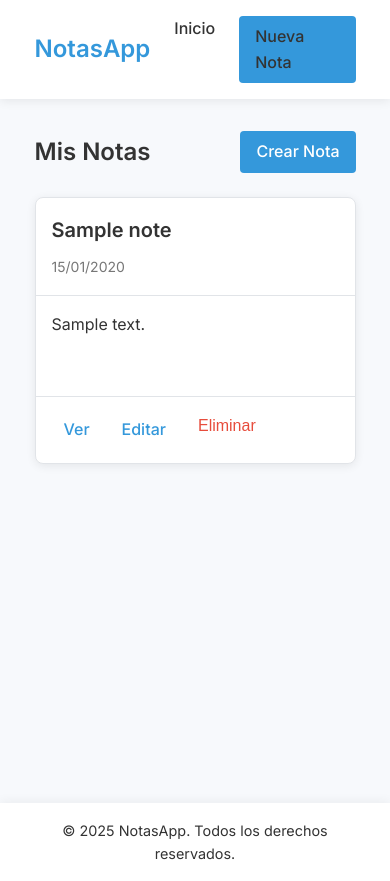
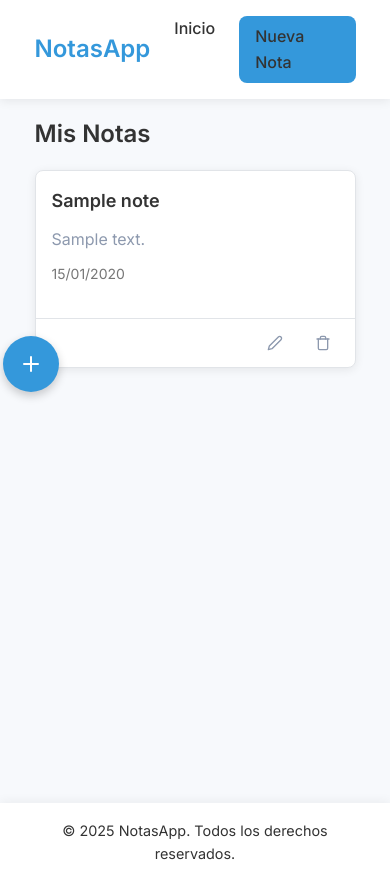
Before and after one commit to JMartinezRuiz/NeuroNotes, a Flask app: page / in a window 390 px wide. Run offline with Flask 3, Linux system fonts and the light colour scheme; tables that the repository leaves empty hold one stand-in row (values such as "Sample post").

Commit message:
Second commit

```diff
--- a/app/static/css/style.css
+++ b/app/static/css/style.css
@@ -4,10 +4,14 @@
     --secondary-color: #2ecc71;
     --danger-color: #e74c3c;
     --text-color: #333;
+    --text-light: #8d99ae;
     --light-gray: #f7f9fc;
     --border-color: #e1e4e8;
     --box-shadow: 0 2px 10px rgba(0, 0, 0, 0.08);
+    --box-shadow-hover: 0 8px 15px rgba(0, 0, 0, 0.1);
     --transition: all 0.3s ease;
+    --radius-sm: 8px;
+    --radius-md: 12px;
 }
 
 /* Reset y estilos base */
@@ -91,15 +95,17 @@
 
 /* Botones */
 .btn {
-    display: inline-block;
+    display: inline-flex;
+    align-items: center;
     padding: 0.5rem 1rem;
-    border-radius: 4px;
+    border-radius: var(--radius-sm);
     font-weight: 500;
     text-decoration: none;
     cursor: pointer;
     transition: var(--transition);
     border: none;
     font-size: 1rem;
+    gap: 0.5rem;
 }
 
 .btn-primary {
@@ -110,6 +116,7 @@
 .btn-primary:hover {
     background-color: #2980b9;
     transform: translateY(-2px);
+    box-shadow: var(--box-shadow);
 }
 
 .btn-danger {
@@ -138,6 +145,11 @@
 
 .btn-text.btn-danger:hover {
     background-color: rgba(231, 76, 60, 0.1);
+}
+
+.btn-icon {
+    font-size: 1.25rem;
+    line-height: 1;
 }
 
 /* Mensajes flash */
@@ -350,3 +362,162 @@
         align-items: stretch;
     }
 }
+
+/* NUEVOS ESTILOS PARA LA VERSIÓN MODERNA Y MINIMALISTA */
+
+/* Lista de notas vertical */
+.notes-list {
+    display: flex;
+    flex-direction: column;
+    gap: 1rem;
+    animation: fadeIn 0.5s ease;
+}
+
+/* Tarjeta de nota mejorada */
+.note-card {
+    background-color: #fff;
+    border-radius: var(--radius-md);
+    box-shadow: var(--box-shadow);
+    overflow: hidden;
+    transition: var(--transition);
+    display: flex;
+    flex-direction: column;
+    border: 1px solid var(--border-color);
+    animation: fadeInUp 0.5s ease forwards;
+}
+
+.note-card:hover {
+    transform: translateY(-3px);
+    box-shadow: var(--box-shadow-hover);
+}
+
+.note-card-content {
+    padding: 1.25rem;
+    flex-grow: 1;
+    text-decoration: none;
+    color: var(--text-color);
+    display: block;
+}
+
+.note-excerpt {
+    color: var(--text-light);
+    margin: 0.75rem 0;
+    line-height: 1.5;
+    overflow: hidden;
+    display: -webkit-box;
+    -webkit-line-clamp: 2;
+    -webkit-box-orient: vertical;
+}
+
+.note-card-actions {
+    display: flex;
+    border-top: 1px solid var(--border-color);
+    padding: 0.75rem 1.25rem;
+    gap: 1rem;
+    justify-content: flex-end;
+}
+
+.action-btn {
+    background: transparent;
+    border: none;
+    cursor: pointer;
+    padding: 0.5rem;
+    border-radius: var(--radius-sm);
+    color: var(--text-light);
+    transition: var(--transition);
+    display: flex;
+    align-items: center;
+    justify-content: center;
+}
+
+.action-btn:hover {
+    background-color: rgba(0, 0, 0, 0.05);
+}
+
+.edit-btn:hover {
+    color: var(--primary-color);
+}
+
+.delete-btn:hover {
+    color: var(--danger-color);
+}
+
+/* Botón flotante para móviles */
+.floating-action-btn {
+    position: fixed;
+    bottom: 2rem;
+    right: 2rem;
+    width: 56px;
+    height: 56px;
+    border-radius: 50%;
+    background-color: var(--primary-color);
+    color: white;
+    display: none;
+    align-items: center;
+    justify-content: center;
+    box-shadow: 0 4px 10px rgba(0, 0, 0, 0.2);
+    transition: var(--transition);
+    z-index: 100;
+}
+
+.floating-action-btn:hover {
+    background-color: #2980b9;
+    transform: translateY(-4px);
+    box-shadow: 0 6px 16px rgba(0, 0, 0, 0.25);
+}
+
+.empty-icon {
+    margin-bottom: 1.5rem;
+    color: var(--text-light);
+}
+
+/* Animaciones adicionales */
+@keyframes fadeInUp {
+    from {
+        opacity: 0;
+        transform: translateY(20px);
+    }
+    to {
+        opacity: 1;
+        transform: translateY(0);
+    }
+}
+
+/* Media queries mejorados */
+@media (max-width: 768px) {
+    .desktop-only {
+        display: none !important;
+    }
+
+    .floating-action-btn {
+        display: flex;
+    }
+
+    .section-header {
+        margin-bottom: 1rem;
+    }
+
+    .note-card {
+        border-radius: var(--radius-sm);
+    }
+
+    .note-card-content {
+        padding: 1rem;
+    }
+
+    .note-title {
+        font-size: 1.125rem;
+    }
+
+    .note-card-actions {
+        padding: 0.5rem 1rem;
+    }
+
+    .notes-list {
+        gap: 0.75rem;
+    }
+
+    main {
+        padding: 1rem 0 5rem 0;
+    }
+}
--- a/app/static/js/main.js
+++ b/app/static/js/main.js
@@ -1,42 +1,110 @@
 // Script principal para NotasApp
 document.addEventListener('DOMContentLoaded', function() {
-    // Auto-ocultar mensajes flash después de 5 segundos
+    // Auto-ocultar mensajes flash después de 4 segundos
     const flashMessages = document.querySelectorAll('.flash-message');
     if (flashMessages.length > 0) {
         setTimeout(() => {
             flashMessages.forEach(message => {
                 message.style.opacity = '0';
+                message.style.transform = 'translateY(-10px)';
                 setTimeout(() => {
                     message.remove();
                 }, 300);
             });
-        }, 5000);
+        }, 4000);
     }
 
     // Animación para las tarjetas de notas
     const noteCards = document.querySelectorAll('.note-card');
     noteCards.forEach((card, index) => {
-        card.style.animationDelay = `${index * 0.05}s`;
-        card.classList.add('fade-in');
+        card.style.opacity = '0';
+        card.style.transform = 'translateY(20px)';
+
+        // Retraso escalonado para crear un efecto de cascada
+        setTimeout(() => {
+            card.style.opacity = '1';
+            card.style.transform = 'translateY(0)';
+        }, 100 + index * 50);
+    });
+
+    // Efecto de elevación al hacer hover en dispositivos móviles
+    if (window.innerWidth <= 768) {
+        noteCards.forEach(card => {
+            card.addEventListener('touchstart', () => {
+                card.style.transform = 'translateY(-2px)';
+                card.style.boxShadow = '0 8px 15px rgba(0, 0, 0, 0.1)';
+            }, { passive: true });
+
+            card.addEventListener('touchend', () => {
+                setTimeout(() => {
+                    card.style.transform = '';
+                    card.style.boxShadow = '';
+                }, 300);
+            }, { passive: true });
+        });
+    }
+
+    // Efecto de ondulación para botones
+    const buttons = document.querySelectorAll('.btn, .action-btn, .floating-action-btn');
+    buttons.forEach(button => {
+        button.addEventListener('click', function(e) {
+            const ripple = document.createElement('span');
+            ripple.classList.add('ripple-effect');
+
+            // Posicionar el efecto donde se hizo clic
+            const rect = this.getBoundingClientRect();
+            const x = e.clientX - rect.left;
+            const y = e.clientY - rect.top;
+
+            ripple.style.left = x + 'px';
+            ripple.style.top = y + 'px';
+
+            this.appendChild(ripple);
+
+            // Eliminar el efecto después de la animación
+            setTimeout(() => {
+                ripple.remove();
+            }, 600);
+        });
     });
 });
 
-// Añadir clase para animación
+// Añadir estilos adicionales para efectos visuales
 document.head.insertAdjacentHTML('beforeend', `
     <style>
-        .fade-in {
-            animation: fadeInUp 0.5s ease forwards;
-            opacity: 0;
+        .ripple-effect {
+            position: absolute;
+            background: rgba(255, 255, 255, 0.4);
+            border-radius: 50%;
+            transform: scale(0);
+            animation: ripple 0.6s linear;
+            pointer-events: none;
+            width: 100px;
+            height: 100px;
+            margin-left: -50px;
+            margin-top: -50px;
         }
 
-        @keyframes fadeInUp {
-            from {
+        @keyframes ripple {
+            to {
+                transform: scale(2.5);
                 opacity: 0;
-                transform: translateY(20px);
             }
-            to {
-                opacity: 1;
-                transform: translateY(0);
+        }
+
+        .btn, .action-btn, .floating-action-btn {
+            position: relative;
+            overflow: hidden;
+        }
+
+        .note-card {
+            transition: transform 0.3s ease, box-shadow 0.3s ease, opacity 0.5s ease;
+        }
+
+        @media (prefers-reduced-motion: reduce) {
+            * {
+                transition: none !important;
+                animation: none !important;
             }
         }
     </style>
--- a/app/templates/index.html
+++ b/app/templates/index.html
@@ -6,37 +6,49 @@
     <section class="notes-section">
         <div class="section-header">
             <h1>Mis Notas</h1>
-            <a href="{{ url_for('notes.create_note') }}" class="btn btn-primary">Crear Nota</a>
+            <a href="{{ url_for('notes.create_note') }}" class="btn btn-primary desktop-only">
+                <span class="btn-icon">+</span>
+                <span class="btn-text">Nueva nota</span>
+            </a>
         </div>
 
-        <div class="notes-grid">
+        <div class="notes-list">
             {% if notes %}
                 {% for note in notes %}
                     <div class="note-card">
-                        <div class="note-card-header">
-                            <h2 class="note-title">
-                                <a href="{{ url_for('notes.view_note', id=note.id) }}">{{ note.title }}</a>
-                            </h2>
-                            <span class="note-date">{{ note.created_at.strftime('%d/%m/%Y') }}</span>
-                        </div>
-                        <div class="note-card-content">
-                            <p>{{ note.content[:100] }}{% if note.content|length > 100 %}...{% endif %}</p>
-                        </div>
+                        <a href="{{ url_for('notes.view_note', id=note.id) }}" class="note-card-content">
+                            <h2 class="note-title">{{ note.title }}</h2>
+                            <p class="note-excerpt">{{ note.content[:100] }}{% if note.content|length > 100 %}...{% endif %}</p>
+                            <div class="note-meta">
+                                <span class="note-date">{{ note.created_at.strftime('%d/%m/%Y') }}</span>
+                            </div>
+                        </a>
                         <div class="note-card-actions">
-                            <a href="{{ url_for('notes.view_note', id=note.id) }}" class="btn btn-text">Ver</a>
-                            <a href="{{ url_for('notes.edit_note', id=note.id) }}" class="btn btn-text">Editar</a>
+                            <a href="{{ url_for('notes.edit_note', id=note.id) }}" class="action-btn edit-btn" title="Editar">
+                                <svg xmlns="http://www.w3.org/2000/svg" width="16" height="16" viewBox="0 0 24 24" fill="none" stroke="currentColor" stroke-width="2" stroke-linecap="round" stroke-linejoin="round"><path d="M17 3a2.828 2.828 0 1 1 4 4L7.5 20.5 2 22l1.5-5.5L17 3z"></path></svg>
+                            </a>
                             <form action="{{ url_for('notes.delete_note', id=note.id) }}" method="POST" class="inline-form">
-                                <button type="submit" class="btn btn-text btn-danger" onclick="return confirm('¿Estás seguro de que quieres eliminar esta nota?')">Eliminar</button>
+                                <button type="submit" class="action-btn delete-btn" title="Eliminar" onclick="return confirm('¿Estás seguro de que quieres eliminar esta nota?')">
+                                    <svg xmlns="http://www.w3.org/2000/svg" width="16" height="16" viewBox="0 0 24 24" fill="none" stroke="currentColor" stroke-width="2" stroke-linecap="round" stroke-linejoin="round"><polyline points="3 6 5 6 21 6"></polyline><path d="M19 6v14a2 2 0 0 1-2 2H7a2 2 0 0 1-2-2V6m3 0V4a2 2 0 0 1 2-2h4a2 2 0 0 1 2 2v2"></path></svg>
+                                </button>
                             </form>
                         </div>
                     </div>
                 {% endfor %}
             {% else %}
                 <div class="empty-state">
+                    <div class="empty-icon">
+                        <svg xmlns="http://www.w3.org/2000/svg" width="48" height="48" viewBox="0 0 24 24" fill="none" stroke="currentColor" stroke-width="2" stroke-linecap="round" stroke-linejoin="round"><path d="M14 2H6a2 2 0 0 0-2 2v16a2 2 0 0 0 2 2h12a2 2 0 0 0 2-2V8z"></path><polyline points="14 2 14 8 20 8"></polyline><line x1="16" y1="13" x2="8" y2="13"></line><line x1="16" y1="17" x2="8" y2="17"></line><polyline points="10 9 9 9 8 9"></polyline></svg>
+                    </div>
                     <p>Aún no tienes notas.</p>
                     <a href="{{ url_for('notes.create_note') }}" class="btn btn-primary">Crea tu primera nota</a>
                 </div>
             {% endif %}
         </div>
+
+        <!-- Botón flotante para dispositivos móviles -->
+        <a href="{{ url_for('notes.create_note') }}" class="floating-action-btn">
+            <svg xmlns="http://www.w3.org/2000/svg" width="24" height="24" viewBox="0 0 24 24" fill="none" stroke="currentColor" stroke-width="2" stroke-linecap="round" stroke-linejoin="round"><line x1="12" y1="5" x2="12" y2="19"></line><line x1="5" y1="12" x2="19" y2="12"></line></svg>
+        </a>
     </section>
 {% endblock %}
--- a/run.py
+++ b/run.py
@@ -3,4 +3,5 @@
 app = create_app()
 
 if __name__ == "__main__":
-    app.run(debug=True)
+    # Escuchar en todas las interfaces (0.0.0.0) para que sea accesible desde otros dispositivos en la red
+    app.run(debug=True, host='0.0.0.0', port=5000)
```
